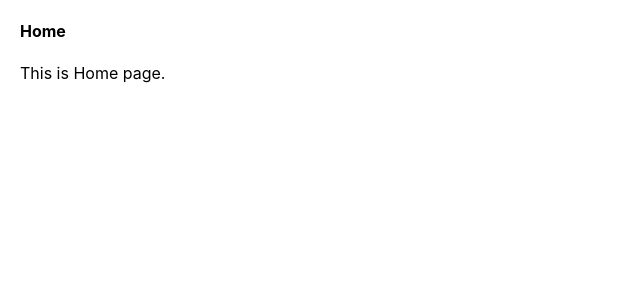
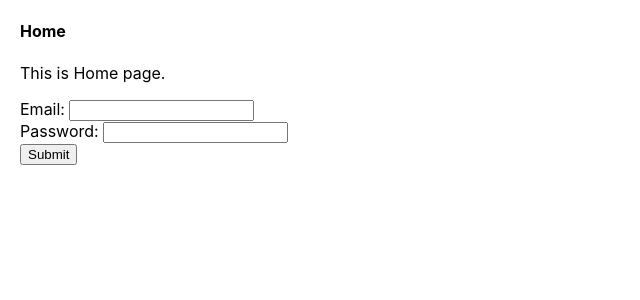
Before and after one commit to digital-self/Digitalself_React_Web, a React (Create React App) app in the folder site-src-files/: page / in a window 1280 px wide. Shown: the top 300 px of the page, without its empty margins (0-640 px from the left). Built offline with nearby package versions, Linux system fonts and the light colour scheme.

Commit message:
create functional login

```diff
--- /dev/null
+++ b/site-src-files/src/ReactJs/Api_Calls/ApiCalls.js
@@ -0,0 +1,12 @@
+import axios from 'axios';
+import configData from '../config/config.json';
+
+export function login(userInput) {
+    axios.post(configData.base_url + '/user/login', userInput)
+        .then(response => {
+            console.log(response);
+        })
+        .catch(error => {
+            console.log(error);
+        });
+}
--- a/site-src-files/src/ReactJs/App.js
+++ b/site-src-files/src/ReactJs/App.js
@@ -1,10 +1,12 @@
 import React, { Component } from 'react';
+import Login from './components/Login';
 
 class App extends Component {
   render() {
     return <div>
       <h4>Home</h4>
       <p>This is Home page.</p>
+      <Login />
     </div>
   }
 }
--- /dev/null
+++ b/site-src-files/src/ReactJs/components/Login.js
@@ -0,0 +1,46 @@
+import React from 'react';
+import { login } from '../Api_Calls/ApiCalls'
+
+class Login extends React.Component {
+    constructor(props) {
+        super(props);
+        this.state = {
+            email: '',
+            password: ''
+        }
+    }
+
+    submitHandler = (e) => {
+        e.preventDefault();
+        login(this.state);
+    }
+
+    changehandler = (e) => {
+        const nam = e.target.name;
+        const val = e.target.value;
+
+        this.setState({[nam]: val});
+    }
+
+    render() {
+        return (
+            <div>
+                <form onSubmit={this.submitHandler}>
+                    <div>
+                        <label htmlFor="email">Email: </label>
+                        <input type="email" name="email" id="email" onChange={this.changehandler} />
+                    </div>
+                    <div>
+                        <label htmlFor="password">Password: </label>
+                        <input type="password" name="password" id="password" onChange={this.changehandler} />
+                    </div>
+                    <div>
+                        <input type="submit" name="submit" value="Submit" />
+                    </div>
+                </form>
+            </div>
+        )
+    }
+}
+
+export default Login;
--- /dev/null
+++ b/site-src-files/src/ReactJs/config/config.json
@@ -0,0 +1,3 @@
+{
+    "base_url": "http://localhost:5127/api"
+}
--- a/site-src-files/src/index.js
+++ b/site-src-files/src/index.js
@@ -5,6 +5,7 @@ import { BrowserRouter, Switch, Route, Link } from 'react-router-dom'
 import App from './ReactJs/App';
 import About from './ReactJs/About';
 import Contact from './ReactJs/Contact';
+import Login from './ReactJs/components/Login.js';
 
 const routing = (
   <BrowserRouter>
@@ -12,6 +13,7 @@ const routing = (
         <Route exact path="/" component={App} />
         <Route path="/about" component={About} />
         <Route path="/contact" component={Contact} />
+        <Route path="/login" component={Login} />
       </Switch>
   </BrowserRouter>
 )
```
Also changed, not shown: site-src-files/src/ReactJs/components/ForgetPassword.js (added), site-src-files/src/ReactJs/components/Home.js (added), site-src-files/src/ReactJs/components/Register.js (added), 1 other file (tests, documents, lock files or other folders).
